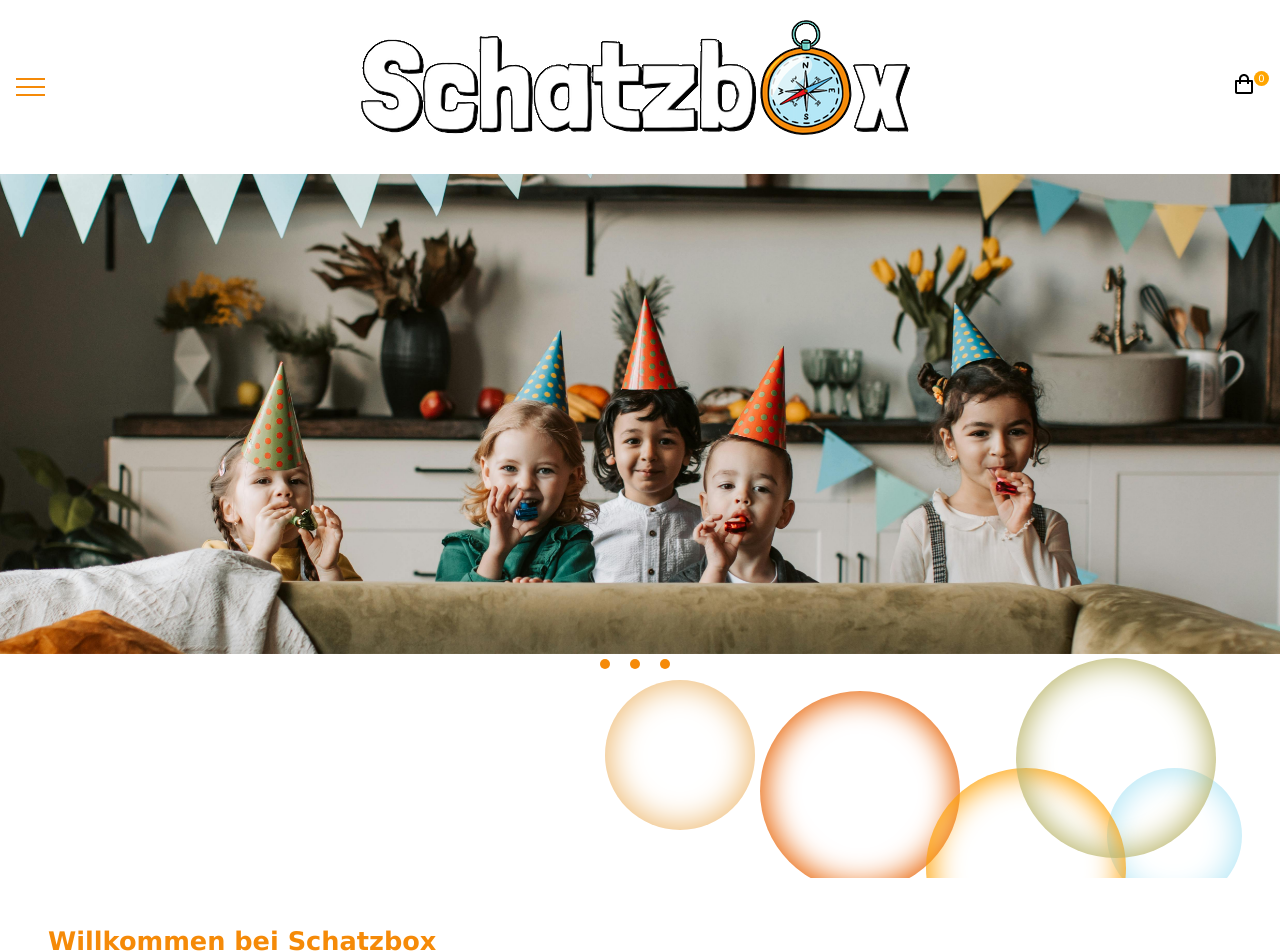
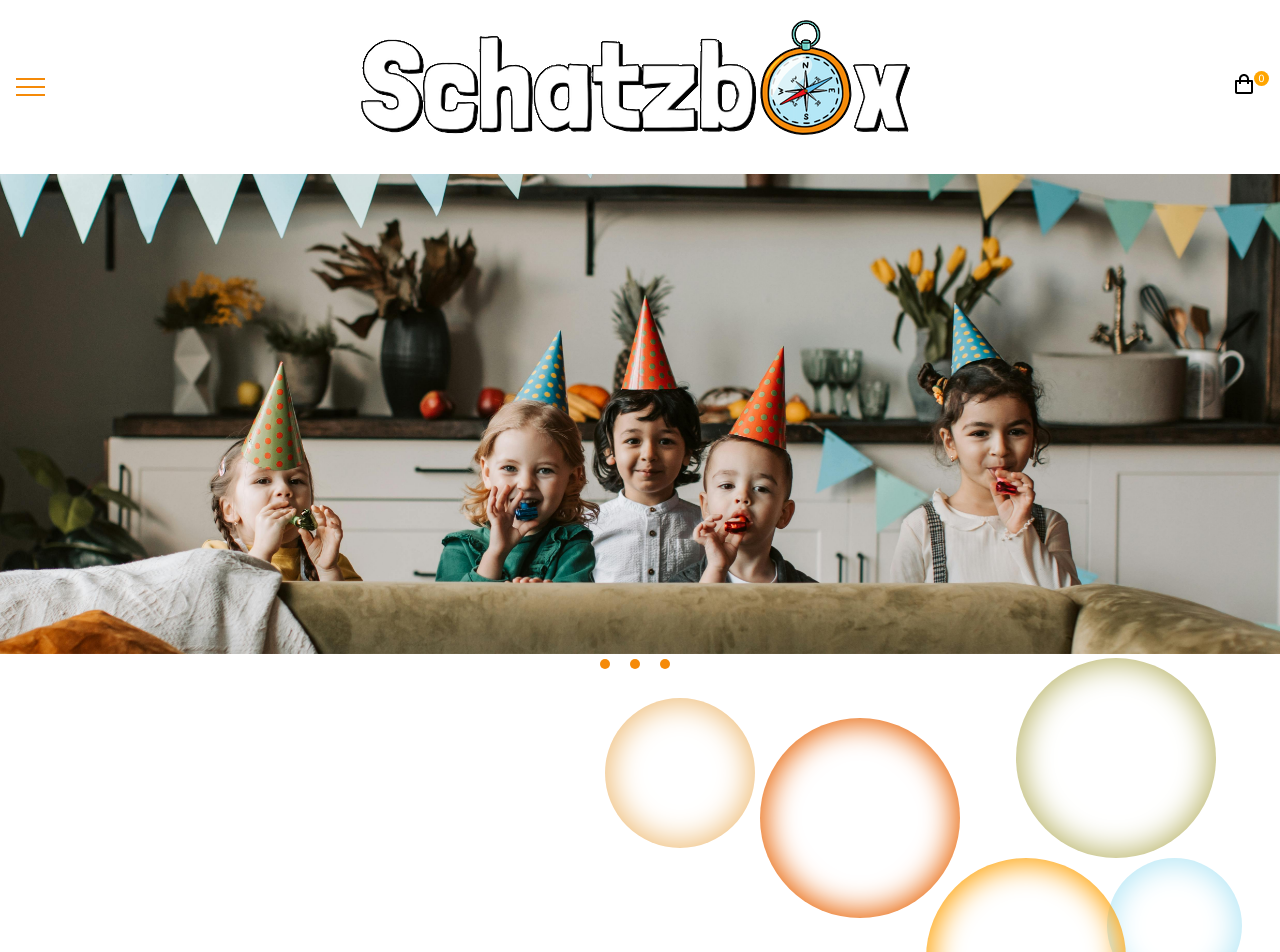
Before and after one commit to Malouzi/schatzbox, a React (Vite) app in the folder frontend/: page / in a window 1280 px wide. Shown: the top 952 px of the page. Built offline with nearby package versions, Linux system fonts and the light colour scheme.

Commit message:
circlesRight DEsktop

```diff
--- a/frontend/src/components/Circles/CirclesRight.jsx
+++ b/frontend/src/components/Circles/CirclesRight.jsx
@@ -24,7 +24,10 @@ const CirclesRight = () => {
   return (
     <section className={styles.container}>
       {circles.map((circle) => {
+        // expo Skalierung
         const scaleFactor = Math.min((windowWidth / startWidth) ** 1.2, 3);
+
+        // berechnung Größe der Kreise
         const size = Math.min(circle.baseSize * scaleFactor, maxCircleSize);
 
         return (
@@ -36,7 +39,7 @@ const CirclesRight = () => {
               width: `${size}px`,
               top: circle.top,
               right: circle.right,
-              boxShadow: `inset 0 0 30px 5px ${circle.color}`
+              boxShadow: `inset 0 0 30px 5px ${circle.color}`,
             }}
           ></motion.span>
         );
--- a/frontend/src/components/Circles/CirclesRight.module.css
+++ b/frontend/src/components/Circles/CirclesRight.module.css
@@ -1,14 +1,34 @@
 .container {
     position: relative;
+    width: 100%;
     height: 220px;
-    width: 100%;
     overflow: hidden;
     display: flex;
     align-items: center;
-}
+    transition: height 0.3s ease-in-out;
+  }
 
-.circle {
+  .circle {
     position: absolute;
     border-radius: 50%;
     background-color: transparent;
-}
+    transition: all 0.3s ease-in-out;
+  }
+
+  @media screen and (min-width: 428px) {
+    .container{
+        height: 250px;
+    }
+  }
+
+  @media screen and (min-width: 768px) {
+    .container {
+      height: 350px;
+    }
+  }
+
+  @media screen and (min-width: 1024px) {
+    .container {
+      height: 400px;
+    }
+  }
```
Also changed, not shown: frontend/src/components/Circles/Circles.jsx (deleted, +0 -48 lines).
